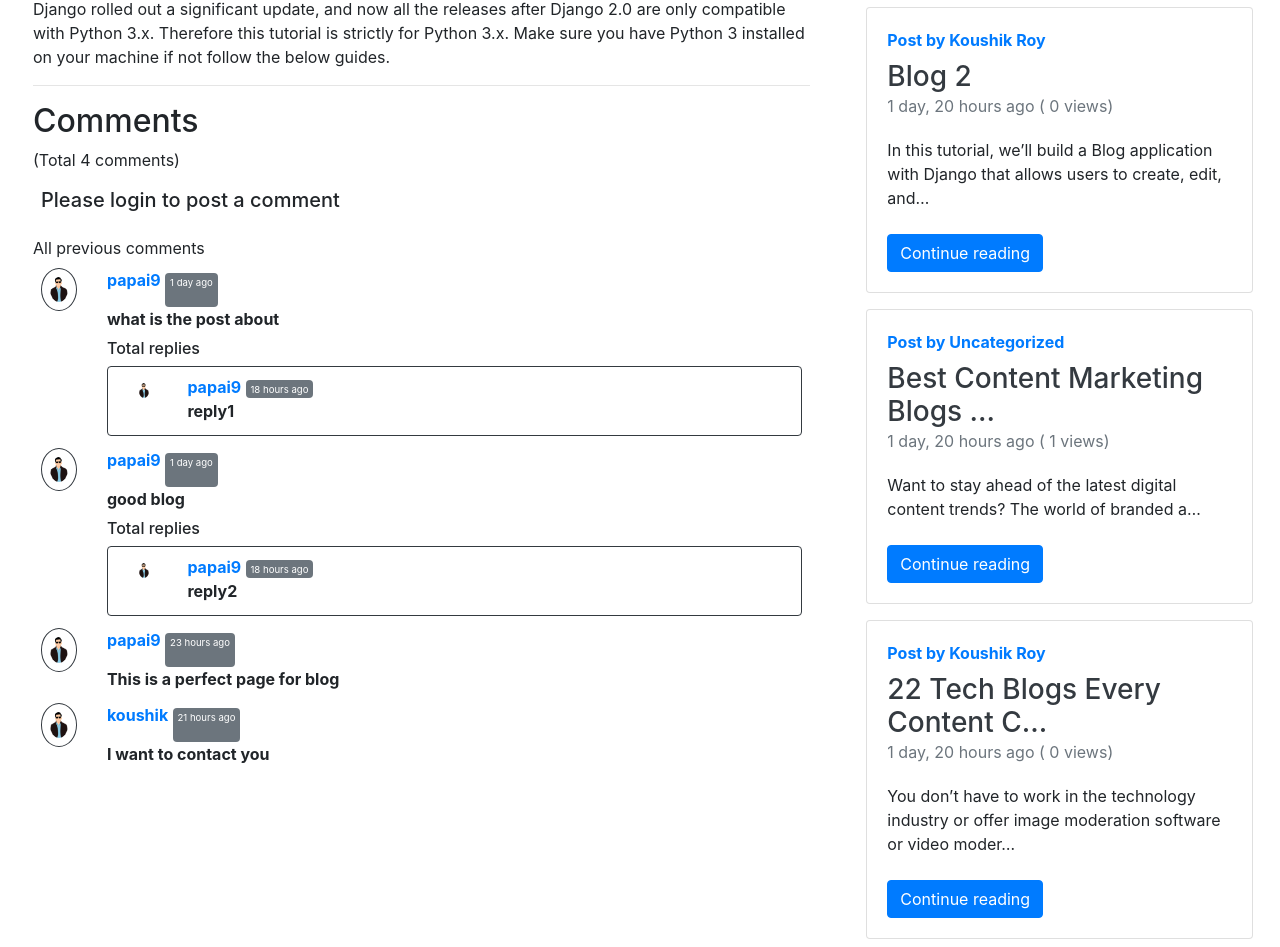
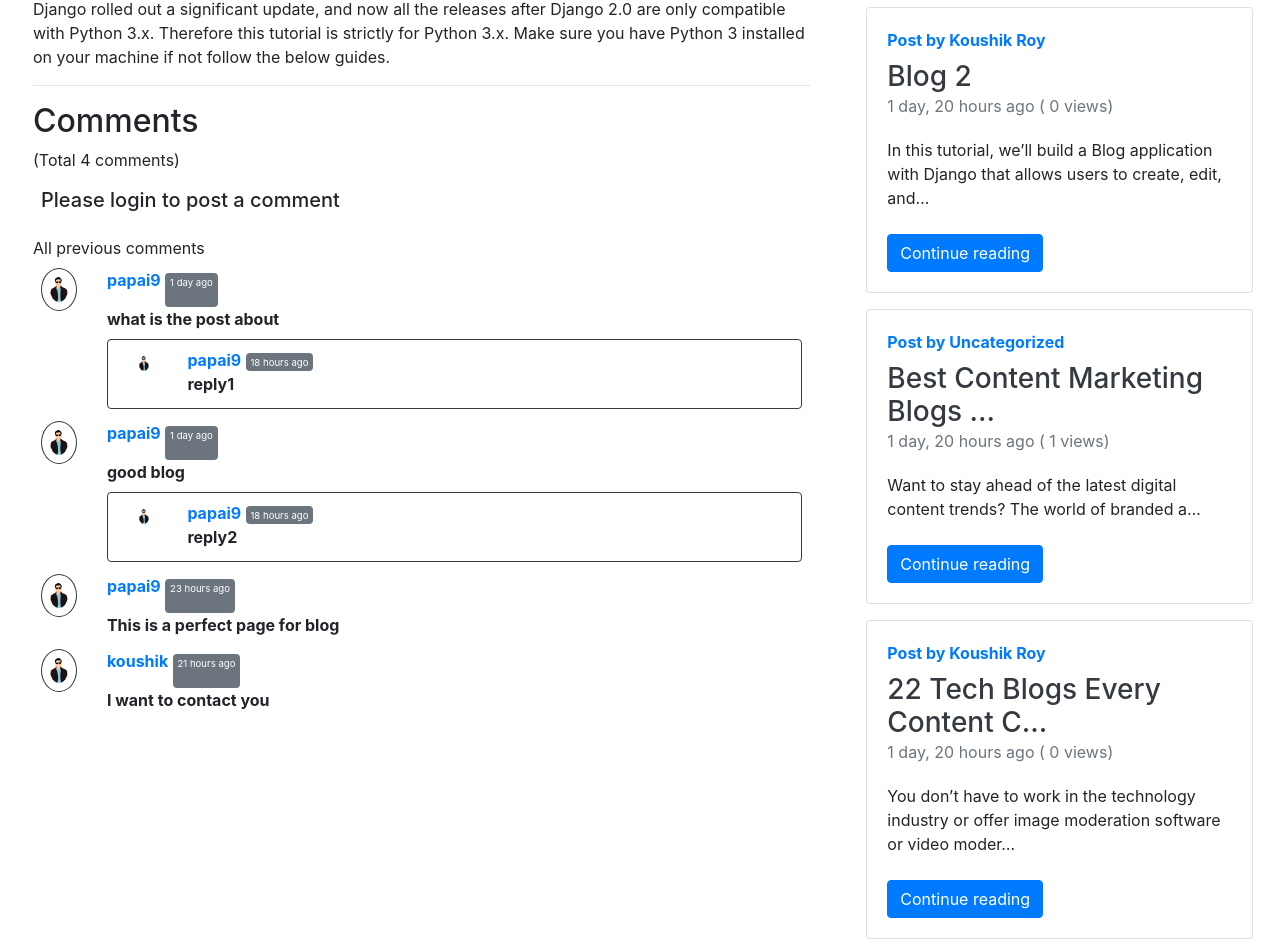
Before and after one commit to mrkoushikroy/iCoderBlog, a Django app: a page that uses templates/blog/blogPost.html in a window 1280 px wide. Shown: the part 438-1385 px from the top of the page. Run offline with Django 3.2, Linux system fonts and the light colour scheme; data comes from the database, SQL or seed files in the repository; some libraries are stand-ins or nearby versions.

Commit message:
Update blogPost.html

```diff
--- a/templates/blog/blogPost.html
+++ b/templates/blog/blogPost.html
@@ -68,7 +68,6 @@
                     {% endif %}
                     <div class="replies my-2  ">
                         {% for reply in replyDict|get_val:comment.sno %}
-                        <h6>Total  replies</h6>
                         <div class="d-flex p-2 border border-dark rounded my-1">
                             <div class="col-md-1 col-1 ">
                                 <img class="w-100 p-2 rounded-circle" src="/static/img/user.png" alt="">
```
